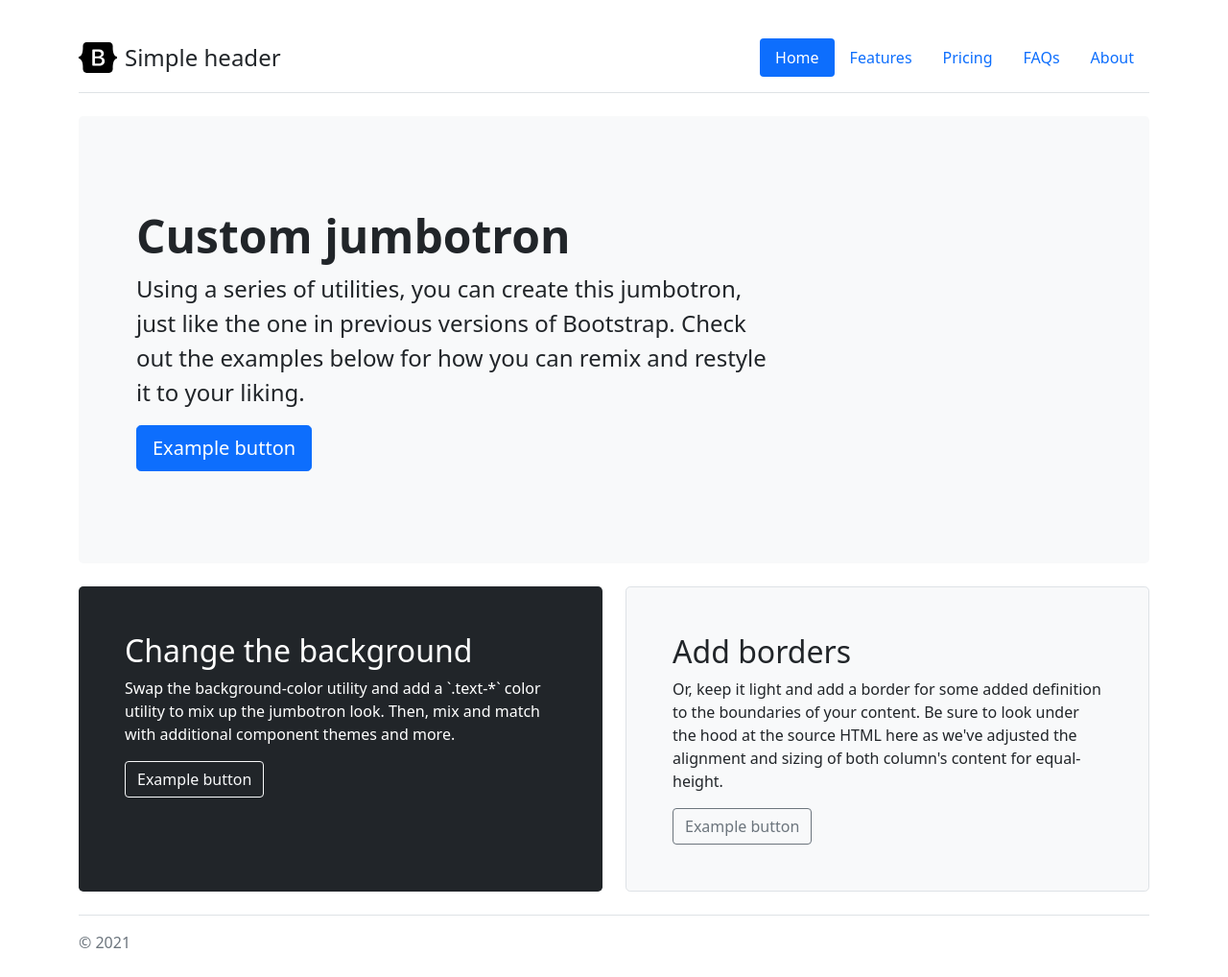
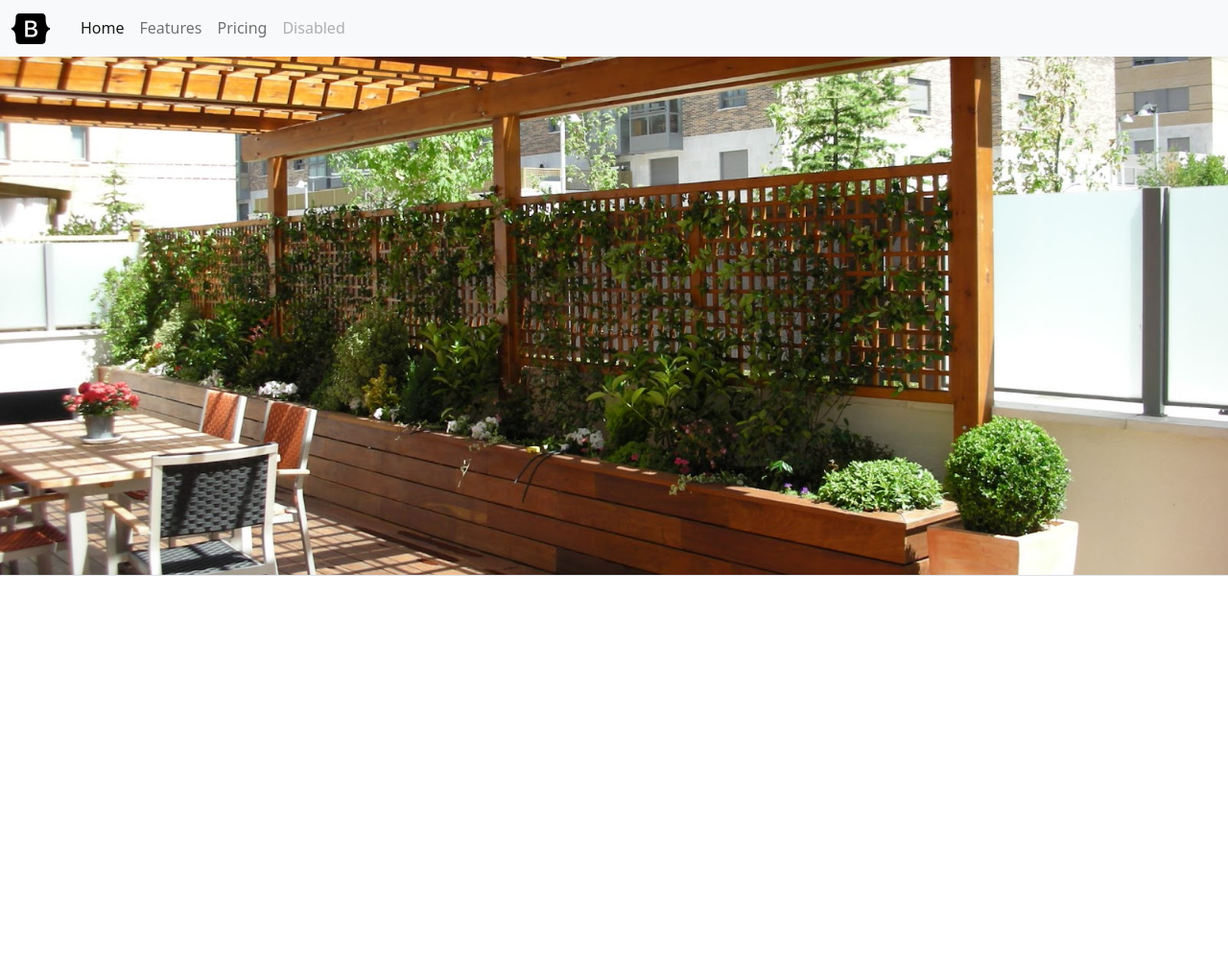
Before and after one commit to codexfast/pergolados-e-decks, a plain HTML site: page index.html in a window 1280 px wide. Shown: the whole page at 96% size. Drawn offline with nearby package versions, Linux system fonts and the light colour scheme.

Commit message:
start project

```diff
--- a/assets/css/main.css
+++ b/assets/css/main.css
@@ -1,13 +1,7 @@
-.bd-placeholder-img {
-    font-size: 1.125rem;
-    text-anchor: middle;
-    -webkit-user-select: none;
-    -moz-user-select: none;
-    user-select: none;
-  }
-
-  @media (min-width: 768px) {
-    .bd-placeholder-img-lg {
-      font-size: 3.5rem;
-    }
-  }
+.header-background {
+  background: url('../imgs/pergolado-com-treliça-para-jardim-vertical-1.jpg');
+  background-position: center;
+  background-repeat: no-repeat;
+  background-size: cover;
+  height: 600px;
+}
--- a/index.html
+++ b/index.html
@@ -11,7 +11,7 @@
     <link href="./assets/css/main.css" rel="stylesheet">
 
 
-    <title>Hello, world!</title>
+    <title>Pergolados & Decks</title>
   </head>
   <body>
     <!-- SVG -->
@@ -22,53 +22,31 @@
       </symbol>
     </svg>
 
-    <!-- Main Content -->
-    <main>
-      <div class="container py-4">
-        <header class="d-flex flex-wrap justify-content-center py-3 mb-4 border-bottom">
-          <a href="/" class="d-flex align-items-center mb-3 mb-md-0 me-md-auto text-dark text-decoration-none">
-            <svg class="bi me-2" width="40" height="32"><use xlink:href="#bootstrap"/></svg>
-            <span class="fs-4">Simple header</span>
-          </a>
-
-          <ul class="nav nav-pills">
-            <li class="nav-item"><a href="#" class="nav-link active" aria-current="page">Home</a></li>
-            <li class="nav-item"><a href="#" class="nav-link">Features</a></li>
-            <li class="nav-item"><a href="#" class="nav-link">Pricing</a></li>
-            <li class="nav-item"><a href="#" class="nav-link">FAQs</a></li>
-            <li class="nav-item"><a href="#" class="nav-link">About</a></li>
-          </ul>
-        </header>
-
-        <div class="p-5 mb-4 bg-light rounded-3">
-          <div class="container-fluid py-5">
-            <h1 class="display-5 fw-bold">Custom jumbotron</h1>
-            <p class="col-md-8 fs-4">Using a series of utilities, you can create this jumbotron, just like the one in previous versions of Bootstrap. Check out the examples below for how you can remix and restyle it to your liking.</p>
-            <button class="btn btn-primary btn-lg" type="button">Example button</button>
+    <!-- Navbar -->
+    <nav class="navbar navbar-expand-lg navbar-light bg-light fixed-top shadow-sm">
+      <div class="container-fluid">
+        <a class="navbar-brand" href="#">
+          <svg class="bi me-2" width="40" height="32" role="img" aria-label="Bootstrap"><use xlink:href="#bootstrap"></use></svg>
+        </a>
+        <button class="navbar-toggler" type="button" data-bs-toggle="collapse" data-bs-target="#navbarNavAltMarkup" aria-controls="navbarNavAltMarkup" aria-expanded="false" aria-label="Toggle navigation">
+          <span class="navbar-toggler-icon"></span>
+        </button>
+        <div class="collapse navbar-collapse" id="navbarNavAltMarkup">
+          <div class="navbar-nav">
+            <a class="nav-link active" aria-current="page" href="#">Home</a>
+            <a class="nav-link" href="#">Features</a>
+            <a class="nav-link" href="#">Pricing</a>
+            <a class="nav-link disabled" href="#" tabindex="-1" aria-disabled="true">Disabled</a>
           </div>
         </div>
+      </div>
+    </nav>
 
-        <div class="row align-items-md-stretch">
-          <div class="col-md-6">
-            <div class="h-100 p-5 text-white bg-dark rounded-3">
-              <h2>Change the background</h2>
-              <p>Swap the background-color utility and add a `.text-*` color utility to mix up the jumbotron look. Then, mix and match with additional component themes and more.</p>
-              <button class="btn btn-outline-light" type="button">Example button</button>
-            </div>
-          </div>
-          <div class="col-md-6">
-            <div class="h-100 p-5 bg-light border rounded-3">
-              <h2>Add borders</h2>
-              <p>Or, keep it light and add a border for some added definition to the boundaries of your content. Be sure to look under the hood at the source HTML here as we've adjusted the alignment and sizing of both column's content for equal-height.</p>
-              <button class="btn btn-outline-secondary" type="button">Example button</button>
-            </div>
-          </div>
-        </div>
+    <!-- Main Content -->
+    <main style="height: 1000px;">
+      <header class="border-bottom header-background w-100">
 
-        <footer class="pt-3 mt-4 text-muted border-top">
-          &copy; 2021
-        </footer>
-      </div>
+      </header>
     </main>
 
     <!-- Optional JavaScript; choose one of the two! -->
```
Also changed, not shown: assets/imgs/original-f8f8d887961124b95bd5b29441b41145.jpg (added), assets/imgs/pergolado-com-treliça-para-jardim-vertical-1.jpg (added).
